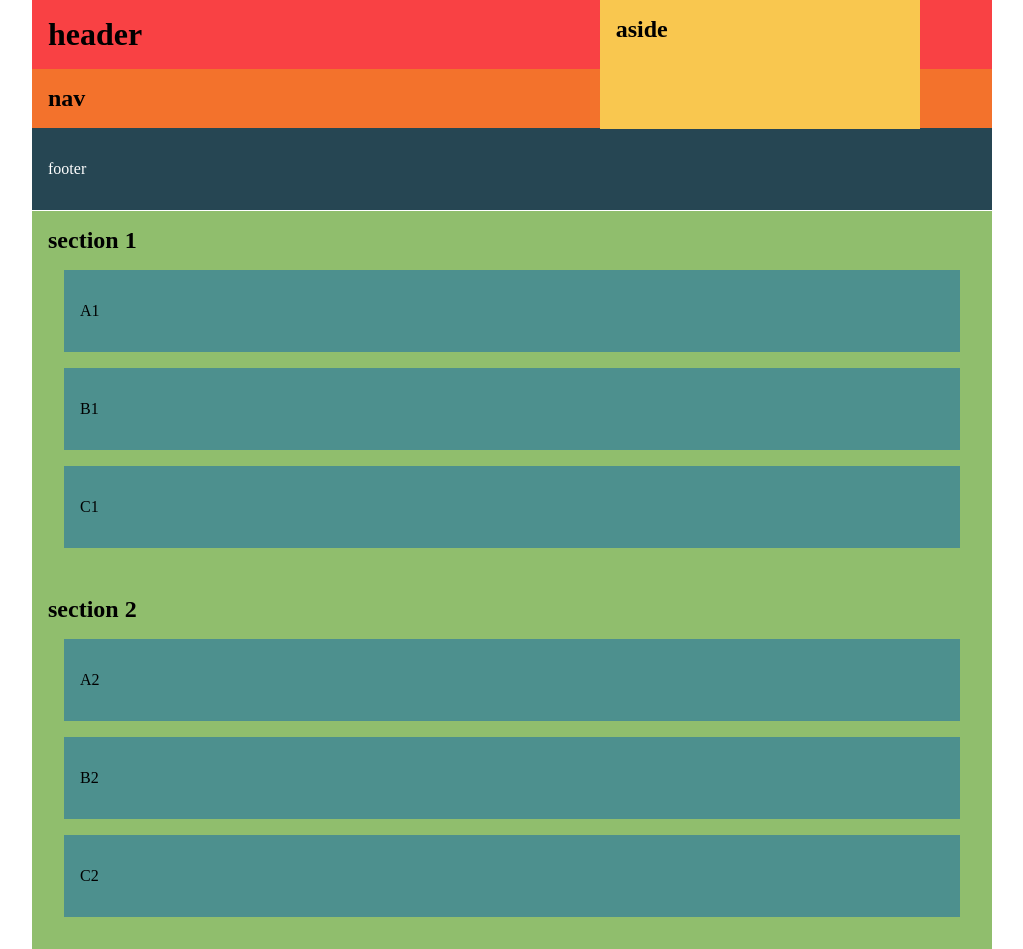
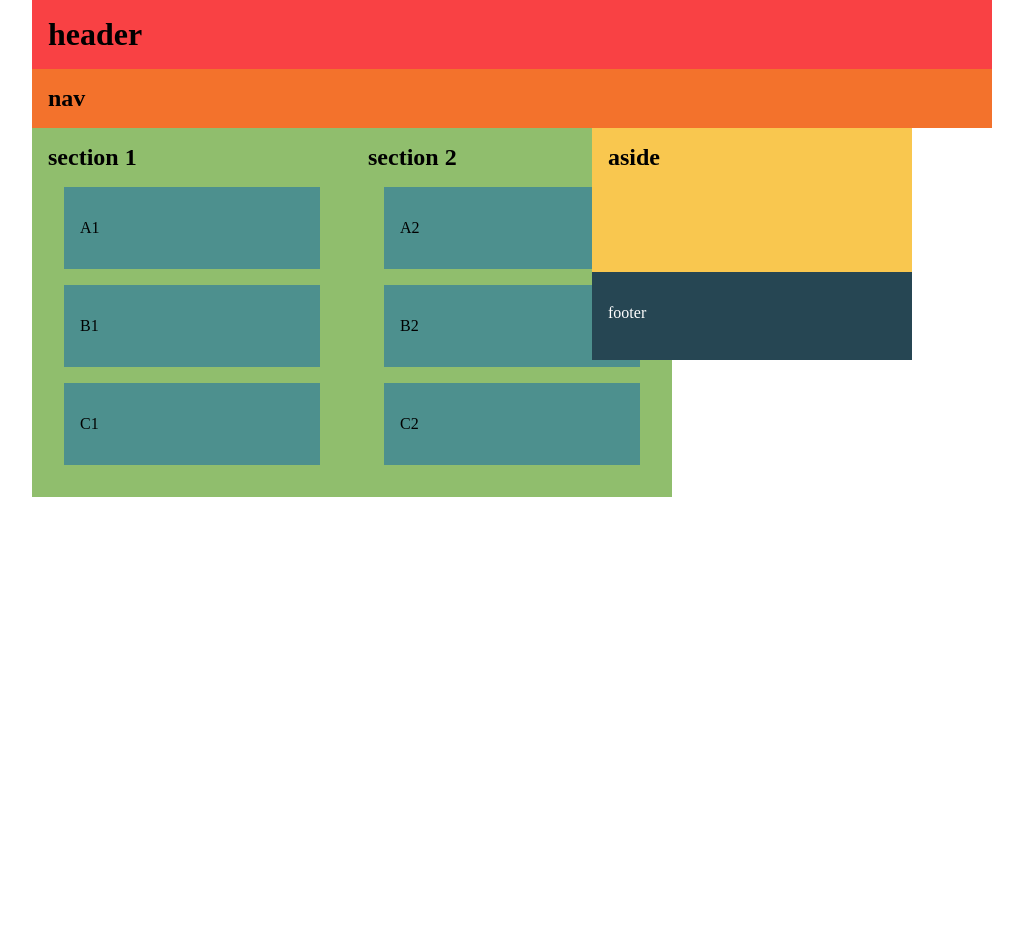
Before and after one commit to Fabio-A-Sa/Y2S2-LinguagensTecnologiasWeb, a PHP site: page / in a window 1280 px wide. Shown: the whole page, without its empty margins (128-1151 px from the left). After the commit the page ends 497 px from the top, so only its background shows below. Run offline with PHP 8.4, Linux system fonts and the light colour scheme.

Commit message:
exemplo4#

```diff
--- a/Exercises/Ficha 2 - CSS/Exercise 2/style.css
+++ b/Exercises/Ficha 2 - CSS/Exercise 2/style.css
@@ -32,7 +32,7 @@ body > aside {
 
 */
 
-/* Exercício 3 */
+/* Exercício 3
 
 body > aside {
     position: absolute;
@@ -47,3 +47,34 @@ main {
     top: 13.2em;
     width: 60em;
 }
+
+*/
+
+/* Exercício 4 */
+
+aside, footer {
+    position: absolute;
+}
+
+main {
+    width: 40em;
+}
+
+aside {
+    right: 15em;
+    top: 8em;
+    height: 7em;
+    width: 18em;
+}
+
+footer {
+    right: 15em;
+    top: 17em;
+    height: 3.5em;
+    width: 18em;
+}
+
+#s1, #s2 {
+    float: left;
+    width: 18em;
+}
```
